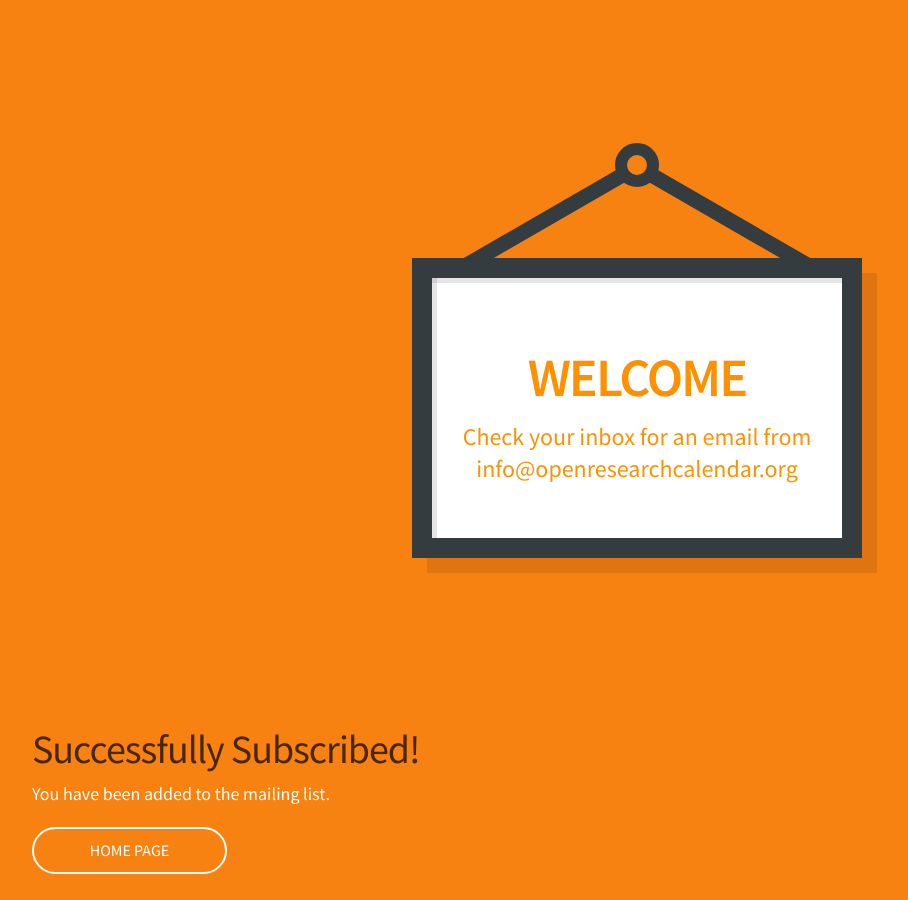
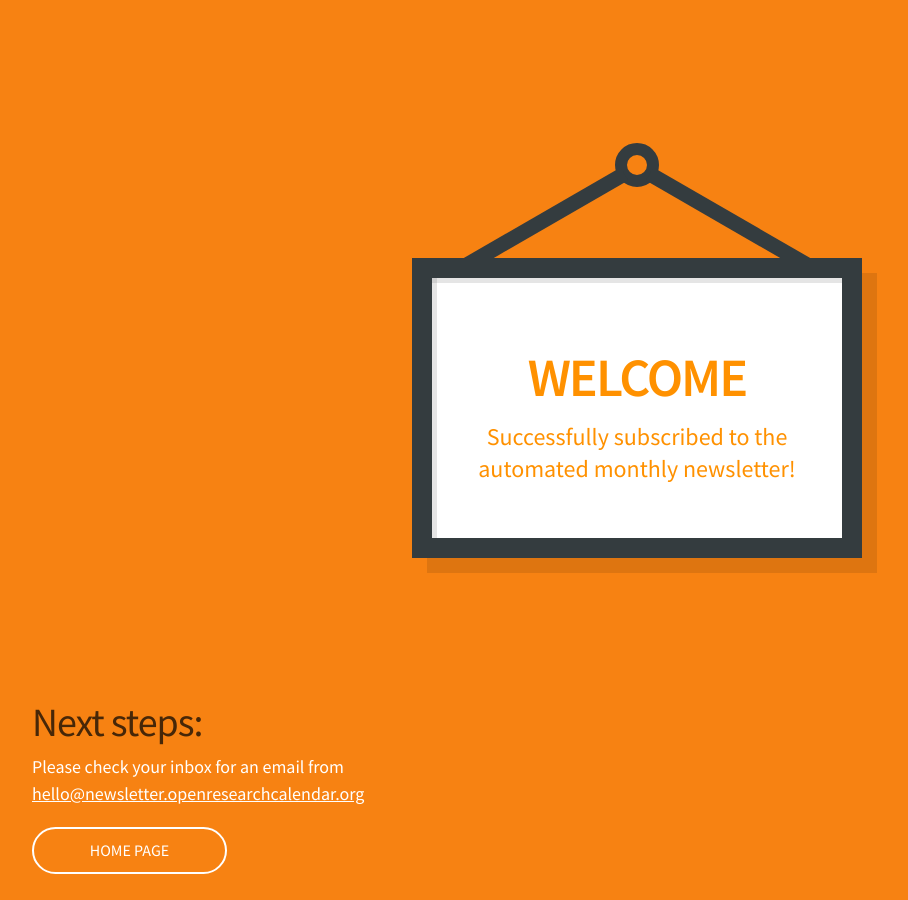
Before and after one commit to openresearchcalendar/openresearchcalendar.github.io, a Jekyll site: the page subscribed.html, which Jekyll copies as it is, in a window 1280 px wide. Shown: the whole page, without its empty margins (3-911 px from the left). Built offline with Jekyll 4.4.1, drawn with Linux system fonts in a browser that asks for light colours; nearby versions of some CDN libraries; comment, search, counter and statistics services are not loaded.

Commit message:
Update subscription confirmation message and next steps in subscribed.html

```diff
--- a/subscribed.html
+++ b/subscribed.html
@@ -367,21 +367,21 @@
 			Welcome
 		</div>
 		<div class="context sign-text-color">
-			Check your inbox for an email from info@openresearchcalendar.org
+			Successfully subscribed to the automated monthly newsletter!
 		</div>
 	</div>
 </div>
 <div class="text-container">
 	<div class="headline secondary-text-color">
-		Successfully Subscribed!
+		Next steps:
 	</div>
 	<div class="context primary-text-color">
 		<p>
-			You have been added to the mailing list.
+			Please check your inbox for an email from <u>hello@newsletter.openresearchcalendar.org</u>
 		</p>
 	</div>
 	<div class="buttons-container">
-		<a class="border-button" href="https://openresearchcalendar.github.io/" target="_self"><span class="fa fa-home"></span> Home page</a>
+		<a class="border-button" href="https://openresearchcalendar.org/" target="_self"><span class="fa fa-home"></span> Home page</a>
 	</div>
 </div>
 
```
